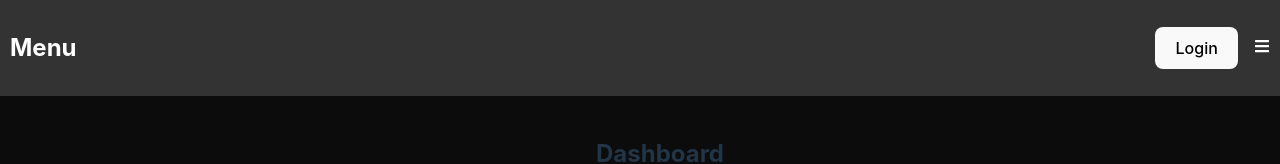
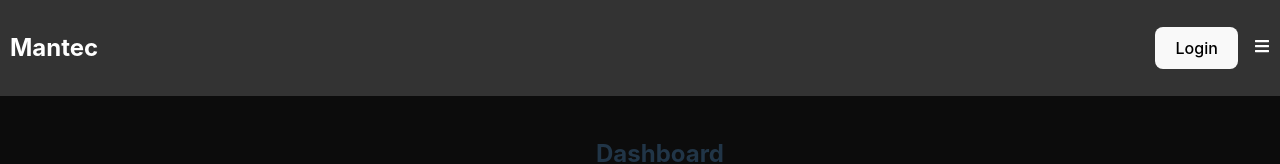
Before and after one commit to lemuelpires/AppControleMantec_Front, a React (Vite) app: page / in a window 1280 px wide. Shown: the top 164 px of the page. Built offline with nearby package versions, Linux system fonts and the light colour scheme.

Commit message:
atualização de nome que aparece na aba e tambem no header

```diff
--- a/index.html
+++ b/index.html
@@ -2,9 +2,8 @@
 <html lang="PT-BR">
   <head>
     <meta charset="UTF-8" />
-    <link rel="icon" type="image/svg+xml" href="/vite.svg" />
     <meta name="viewport" content="width=device-width, initial-scale=1.0" />
-    <title>AppControleMantec</title>
+    <title>Controle Mantec</title>
   </head>
   <body>
     <div id="root"></div>
--- a/src/components/Header/index.jsx
+++ b/src/components/Header/index.jsx
@@ -88,7 +88,7 @@
   return (
     <MenuContainer>
       <MenuHeader>
-        <h2>Menu</h2>
+        <h2>Mantec</h2>
         <Espacamento>
           <MenuIcon onClick={toggleMenu}>
             <FaBars />
```
Also changed, not shown: 1 other file (tests, documents, lock files or other folders).
